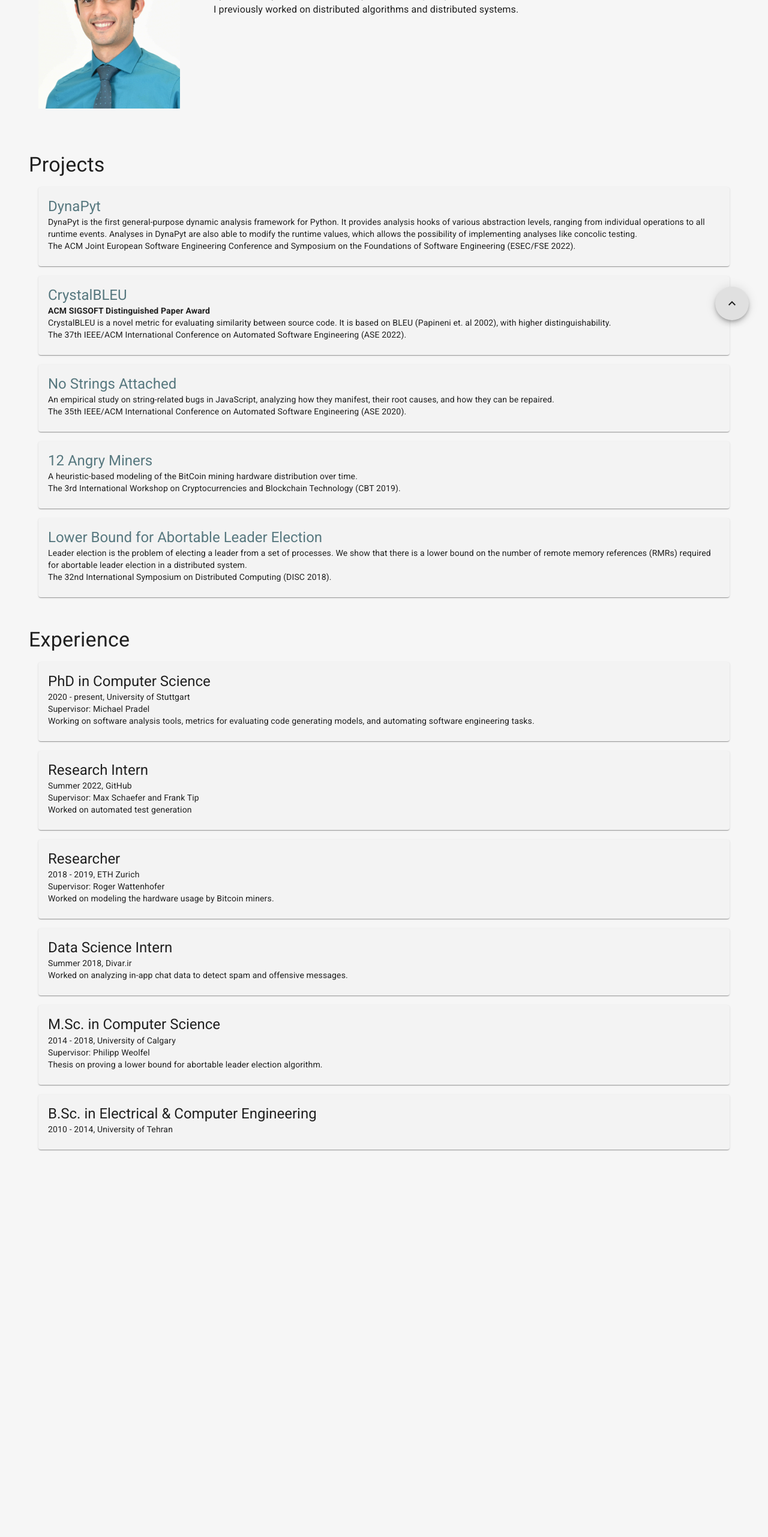
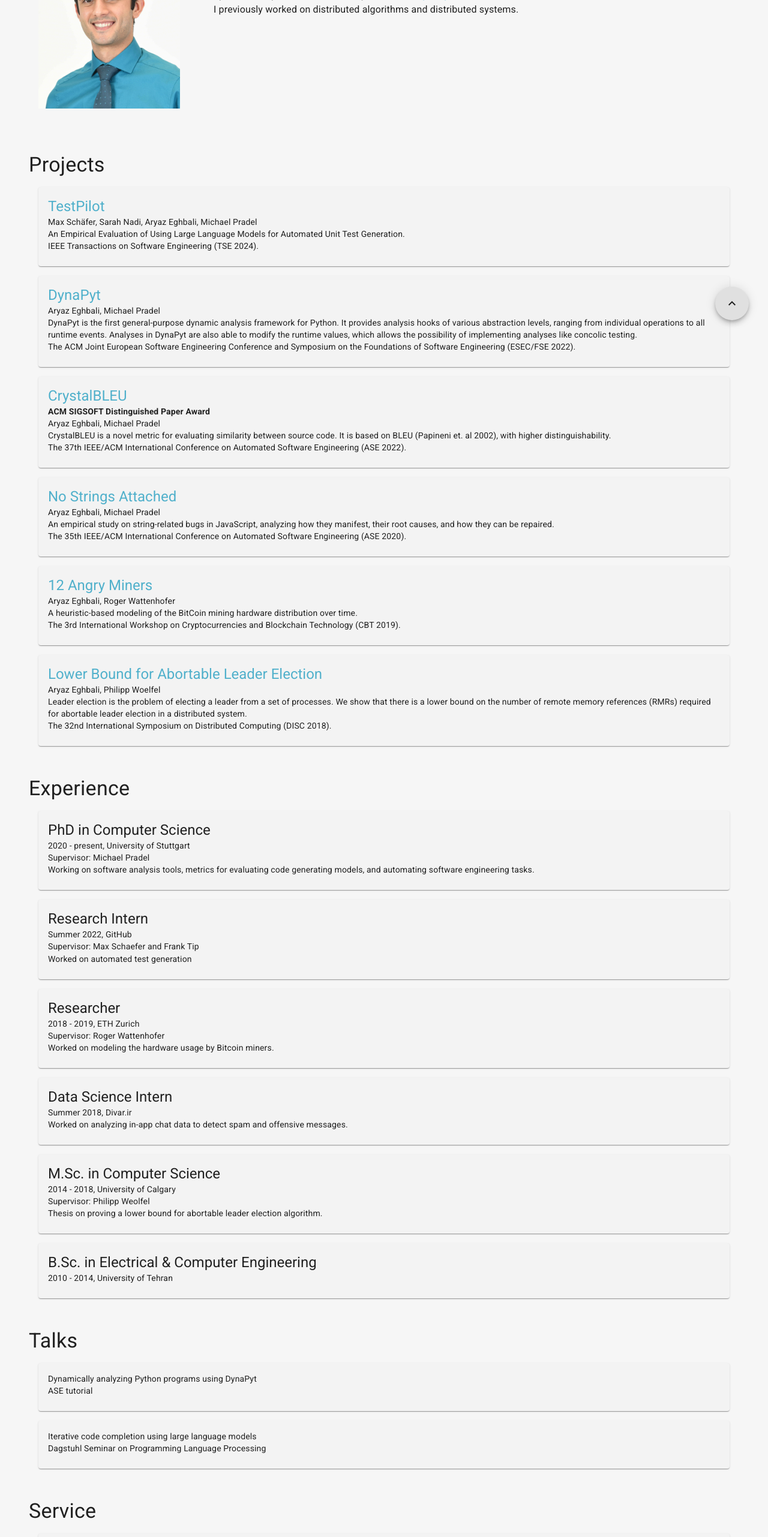
Before and after one commit to AryazE/AryazE.github.io, a Next.js app in the folder personal-page/: page / in a window 1280 px wide. Shown: the part 234-2797 px from the top of the page at 60% size. Before the commit the page ends 2167 px from the top, so only its background shows below. Built offline with nearby package versions, Linux system fonts and the light colour scheme.

Commit message:
Updated the content

```diff
--- a/personal-page/components/Project.tsx
+++ b/personal-page/components/Project.tsx
@@ -3,6 +3,7 @@ import { Card, CardContent, Typography, Link } from '@mui/material';
 export interface ProjectType {
   id: string;
   name: string;
+  authors: string;
   description: string;
   githubURL: string;
   special?: string;
@@ -22,6 +23,9 @@ export const Project = ({ project }: { project: ProjectType; } ) => {
                 <b>{project.special}</b>
               </Typography>
               <Typography variant="body2">
+                {project.authors}
+              </Typography>
+              <Typography variant="body2">
                 {project.description}
               </Typography>
               <Typography variant="body2" component="div">
--- /dev/null
+++ b/personal-page/components/Service.tsx
@@ -0,0 +1,30 @@
+import { Card, CardContent, Typography, Link } from '@mui/material';
+
+export interface ServiceType {
+  id: string;
+  name: string;
+  description?: string;
+  special?: string;
+  venue?: string;
+}
+
+export const Service = ({ service }: { service: ServiceType; } ) => {
+    return (
+        <Card sx={{ margin: 2 }}>
+            <CardContent>
+              <Typography variant="body2" component="div">
+                {service.name}
+              </Typography>
+              <Typography variant="body2">
+                <b>{service.special}</b>
+              </Typography>
+              <Typography variant="body2">
+                {service.description}
+              </Typography>
+              <Typography variant="body2" component="div">
+                {service.venue}
+              </Typography>
+            </CardContent>
+          </Card>
+    );
+}
--- /dev/null
+++ b/personal-page/components/Services.tsx
@@ -0,0 +1,15 @@
+import { Paper, Typography } from '@mui/material';
+import { Service, ServiceType } from './Service';
+
+export const Services = ({ services }: { services: [ServiceType];}) => {
+    return (
+        <Paper elevation={0} square id='services'>
+          <Typography variant="h4" component="div">
+            Service
+          </Typography>
+          {services.map(service => {
+            return <Service key={service.id} service={service} />;
+          })}
+        </Paper>
+    );
+}
--- /dev/null
+++ b/personal-page/components/Talk.tsx
@@ -0,0 +1,23 @@
+import { Card, CardContent, Typography } from '@mui/material';
+
+export interface TalkType {
+    id: string;
+    venue: string;
+    subject: string;
+    year: string;
+}
+
+export const Talk = ({ talk }: { talk: TalkType; }) => {
+    return (
+        <Card sx={{ margin: 2 }}>
+            <CardContent>
+              <Typography variant="body2" component="div">
+                {talk.subject}
+              </Typography>
+              <Typography variant="body2" component="div">
+                {talk.venue}
+              </Typography>
+            </CardContent>
+          </Card>
+    );
+}
--- /dev/null
+++ b/personal-page/components/Talks.tsx
@@ -0,0 +1,15 @@
+import { Paper, Typography } from '@mui/material';
+import { Talk, TalkType } from './Talk';
+
+export const Talks = ({ talks }: { talks: [TalkType]; }) => {
+    return (
+        <Paper elevation={0} square id='talks'>
+          <Typography variant="h4" component="div">
+            Talks
+          </Typography>
+          {talks.map(talk => {
+            return <Talk key={talk.id} talk={talk} />;
+          })}
+        </Paper>
+    );
+}
--- a/personal-page/content/projects.json
+++ b/personal-page/content/projects.json
@@ -1,7 +1,16 @@
 [
+    {
+        "id": 5,
+        "name": "TestPilot",
+        "authors": "Max Schäfer, Sarah Nadi, Aryaz Eghbali, Michael Pradel",
+        "description": "An Empirical Evaluation of Using Large Language Models for Automated Unit Test Generation.",
+        "githubURL": "https://github.com/githubnext/testpilot",
+        "venue": "IEEE Transactions on Software Engineering (TSE 2024)."
+    },
     {
         "id": 4,
         "name": "DynaPyt",
+        "authors": "Aryaz Eghbali, Michael Pradel",
         "description": "DynaPyt is the first general-purpose dynamic analysis framework for Python. It provides analysis hooks of various abstraction levels, ranging from individual operations to all runtime events. Analyses in DynaPyt are also able to modify the runtime values, which allows the possibility of implementing analyses like concolic testing.",
         "githubURL": "https://github.com/sola-st/DynaPyt",
         "venue": "The ACM Joint European Software Engineering Conference and Symposium on the Foundations of Software Engineering (ESEC/FSE 2022)."
@@ -9,6 +18,7 @@
     {
         "id": 3,
         "name": "CrystalBLEU",
+        "authors": "Aryaz Eghbali, Michael Pradel",
         "description": "CrystalBLEU is a novel metric for evaluating similarity between source code. It is based on BLEU (Papineni et. al 2002), with higher distinguishability.",
         "githubURL": "https://github.com/sola-st/crystalbleu",
         "venue": "The 37th IEEE/ACM International Conference on Automated Software Engineering (ASE 2022).",
@@ -17,18 +27,21 @@
     {
         "id": 2,
         "name": "No Strings Attached",
+        "authors": "Aryaz Eghbali, Michael Pradel",
         "description": "An empirical study on string-related bugs in JavaScript, analyzing how they manifest, their root causes, and how they can be repaired.",
         "venue": "The 35th IEEE/ACM International Conference on Automated Software Engineering (ASE 2020)."
     },
     {
         "id": 1,
         "name": "12 Angry Miners",
+        "authors": "Aryaz Eghbali, Roger Wattenhofer",
         "description": "A heuristic-based modeling of the BitCoin mining hardware distribution over time.",
         "venue": "The 3rd International Workshop on Cryptocurrencies and Blockchain Technology (CBT 2019)."
     },
     {
         "id": 0,
         "name": "Lower Bound for Abortable Leader Election",
+        "authors": "Aryaz Eghbali, Philipp Woelfel",
         "description": "Leader election is the problem of electing a leader from a set of processes. We show that there is a lower bound on the number of remote memory references (RMRs) required for abortable leader election in a distributed system.",
         "venue": "The 32nd International Symposium on Distributed Computing (DISC 2018)."
     }
--- /dev/null
+++ b/personal-page/content/services.json
@@ -0,0 +1,10 @@
+[
+    {
+        "id": 2,
+        "name": "External reviewer for ISSTA 2024"
+    },
+    {
+        "id": 1,
+        "name": "Reviewer for Transactions on Interactive Intelligent Systems (TiiS)"
+    }
+]
--- /dev/null
+++ b/personal-page/content/talks.json
@@ -0,0 +1,14 @@
+[
+    {
+        "id": 2,
+        "venue": "ASE tutorial",
+        "subject": "Dynamically analyzing Python programs using DynaPyt",
+        "year": "2023"
+    },
+    {
+        "id": 1,
+        "venue": "Dagstuhl Seminar on Programming Language Processing",
+        "subject": "Iterative code completion using large language models",
+        "year": "2023"
+    }
+]
--- a/personal-page/pages/index.tsx
+++ b/personal-page/pages/index.tsx
@@ -9,9 +9,13 @@ import { Projects } from '../components/Projects';
 import { ProjectType } from '../components/Project';
 import { Experiences } from '../components/Experiences';
 import { ExperienceType } from '../components/Experience';
+import { ServiceType } from '../components/Service';
+import { Services } from '../components/Services';
+import { TalkType } from '../components/Talk';
+import { Talks } from '../components/Talks';
 import Image from 'next/image';
 
-function Home({ projects, experiences } : { projects: [ProjectType]; experiences: [ExperienceType]; }) {
+function Home({ projects, experiences, services, talks } : { projects: [ProjectType]; experiences: [ExperienceType]; services: [ServiceType]; talks: [TalkType];}) {
   return (
     <Container maxWidth={false}>
       <Head>
@@ -59,6 +63,8 @@ function Home({ projects, experiences } : { projects: [ProjectType]; experiences
         </Paper>
         <Projects projects={projects} />
         <Experiences experiences={experiences} />
+        <Talks talks={talks} />
+        <Services services={services} />
       </Container>
     </Container>
   );
@@ -67,10 +73,14 @@ function Home({ projects, experiences } : { projects: [ProjectType]; experiences
 export async function getStaticProps() {
   const projects = JSON.parse(fs.readFileSync('./content/projects.json', { encoding: 'utf-8' }));
   const experiences = JSON.parse(fs.readFileSync('./content/experiences.json', { encoding: 'utf-8' }));
+  const services = JSON.parse(fs.readFileSync('./content/services.json', { encoding: 'utf-8' }));
+  const talks = JSON.parse(fs.readFileSync('./content/talks.json', { encoding: 'utf-8' }));
   return {
     props: {
       projects,
-      experiences
+      experiences,
+      services,
+      talks
     }
   };
 }
--- a/personal-page/styles/theme.ts
+++ b/personal-page/styles/theme.ts
@@ -3,7 +3,7 @@ import { createTheme } from "@mui/material"
 export const theme = createTheme({
   palette: {
     primary: {
-      main: '#57787f',
+      main: '#50b0cb',
     },
     secondary: {
       main: '#f50057',
```
Also changed, not shown: personal-page/package.json (+4 -4 lines), 2 other files (tests, documents, lock files or other folders).
